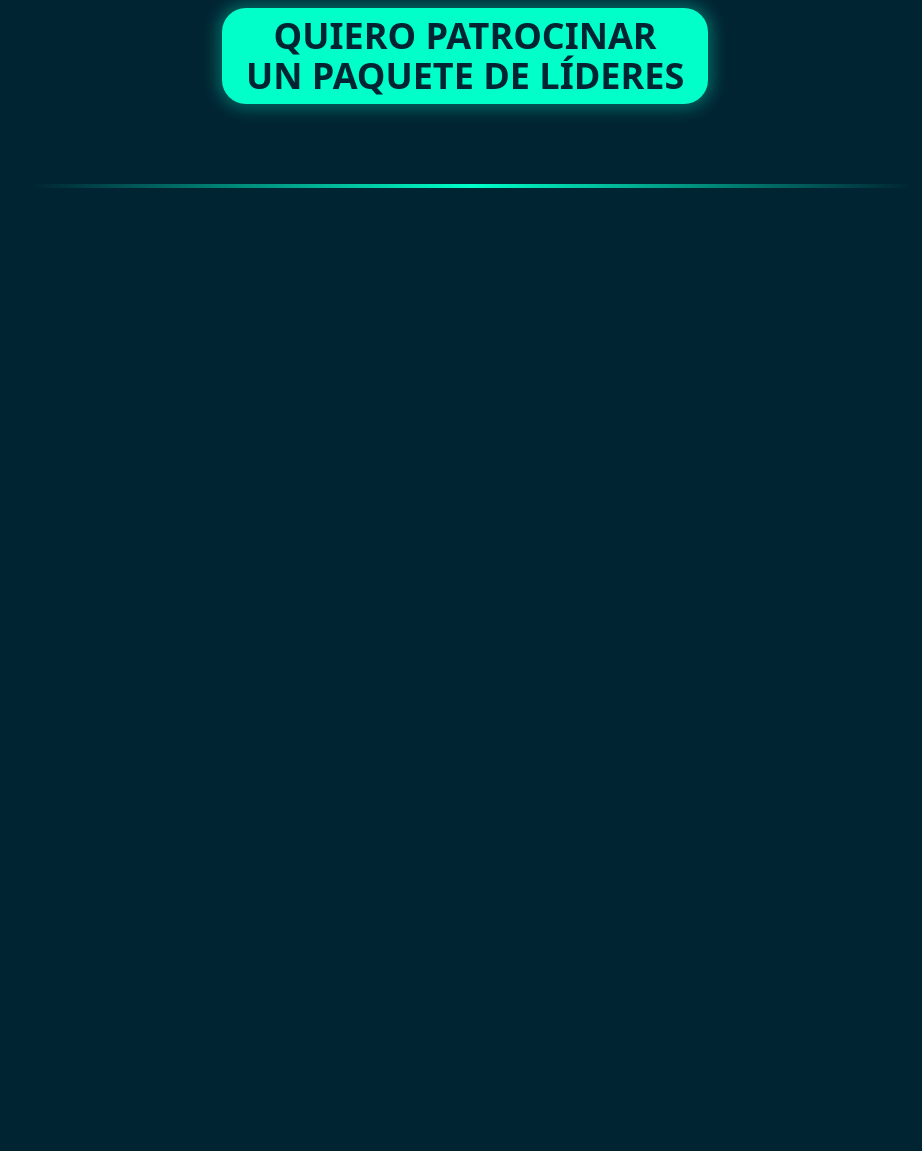
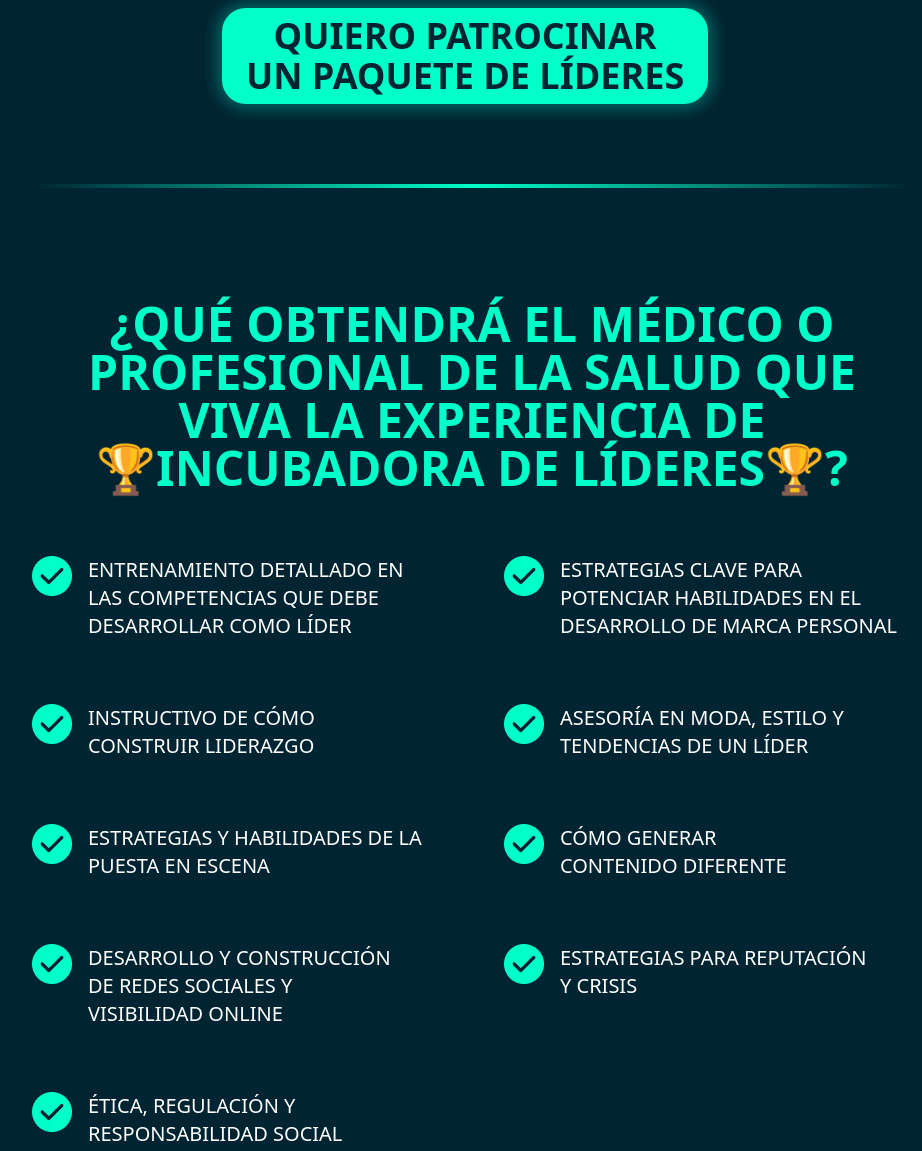
Before and after one commit to TDanyStark/landing-incubadora-lideres, an Astro site: page / in a window 1280 px wide. Shown: the part 3835-4986 px from the top of the page, without its empty margins (168-1090 px from the left). Before the commit the page ends 4135 px from the top, so only its background shows below. Built offline with nearby package versions, Linux system fonts and the light colour scheme; Astro itself is replaced by a stand-in of ours.

Commit message:
Agregar sección "QueObtendra" con lista de beneficios y actualizar componente TitleH3 para permitir HTML dinámico

```diff
--- a/src/components/TitleH3.astro
+++ b/src/components/TitleH3.astro
@@ -8,4 +8,4 @@ let { text, color } = Astro.props;
 color = color || 'text-accent';
 ---
 
-<h3 class={`${color} font-bold text-3xl md:text-5xl text-pretty`}>{text}</h3>
+<h3 class={`${color} font-bold text-3xl md:text-5xl text-pretty`} set:html={text}></h3>
--- a/src/pages/index.astro
+++ b/src/pages/index.astro
@@ -5,6 +5,7 @@ import Dolores from '@/sections/Dolores.astro';
 import EsHora from '@/sections/EsHora.astro';
 import Modulos from '@/sections/Modulos.astro';
 import EsHora2 from '@/sections/EsHora2.astro';
+import QueObtendra from '@/sections/QueObtendra.astro';
 ---
 
 <Layout title='Incubadora de líderes'>
@@ -14,5 +15,6 @@ import EsHora2 from '@/sections/EsHora2.astro';
 		<EsHora />
 		<Modulos />
 		<EsHora2 />
+		<QueObtendra />
 	</main>
 </Layout>
--- /dev/null
+++ b/src/sections/QueObtendra.astro
@@ -0,0 +1,45 @@
+---
+import TextXS from "@/components/TextXS.astro";
+import TitleH3 from "@/components/TitleH3.astro";
+import { URL_BASE } from "@/config";
+
+const ITEMS = [
+  "ENTRENAMIENTO DETALLADO EN LAS COMPETENCIAS QUE DEBE DESARROLLAR COMO LÍDER",
+  "ESTRATEGIAS CLAVE PARA POTENCIAR HABILIDADES EN EL DESARROLLO DE MARCA PERSONAL",
+  "INSTRUCTIVO DE CÓMO CONSTRUIR LIDERAZGO",
+  "ASESORÍA EN MODA, ESTILO Y TENDENCIAS DE UN LÍDER",
+  "ESTRATEGIAS Y HABILIDADES DE LA PUESTA EN ESCENA",
+  "CÓMO GENERAR CONTENIDO DIFERENTE",
+  "DESARROLLO Y CONSTRUCCIÓN DE REDES SOCIALES Y VISIBILIDAD ONLINE",
+  "ESTRATEGIAS PARA REPUTACIÓN Y CRISIS",
+  "ÉTICA, REGULACIÓN Y RESPONSABILIDAD SOCIAL",
+];
+---
+
+<section class="section-spacing-da">
+  <div class="max-w-4xl mx-auto px-2">
+    <div class="text-center">
+      <TitleH3
+        text="¿QUÉ OBTENDRÁ EL MÉDICO O PROFESIONAL DE LA SALUD QUE VIVA LA EXPERIENCIA DE</br>🏆INCUBADORA DE LÍDERES🏆?"
+      />
+    </div>
+    <ul
+      class="grid grid-cols-1 md:grid-cols-2 gap-8 lg:gap-16 mt-16 text-secondary"
+    >
+      {
+        ITEMS.map((item) => (
+          <li class="flex gap-4">
+            <div class="w-10 flex-shrink-0">
+              <img
+                class="w-full h-auto"
+                src={`${URL_BASE}/images/check.webp`}
+                alt="Icono check"
+              />
+            </div>
+            <TextXS text={item} />
+          </li>
+        ))
+      }
+    </ul>
+  </div>
+</section>
```
